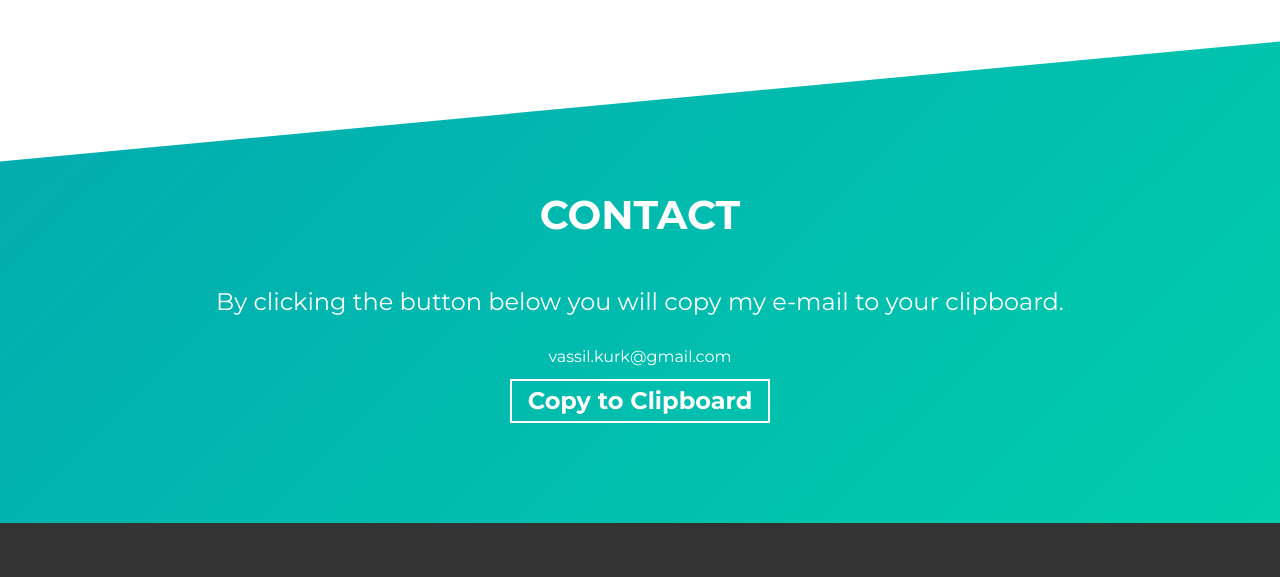
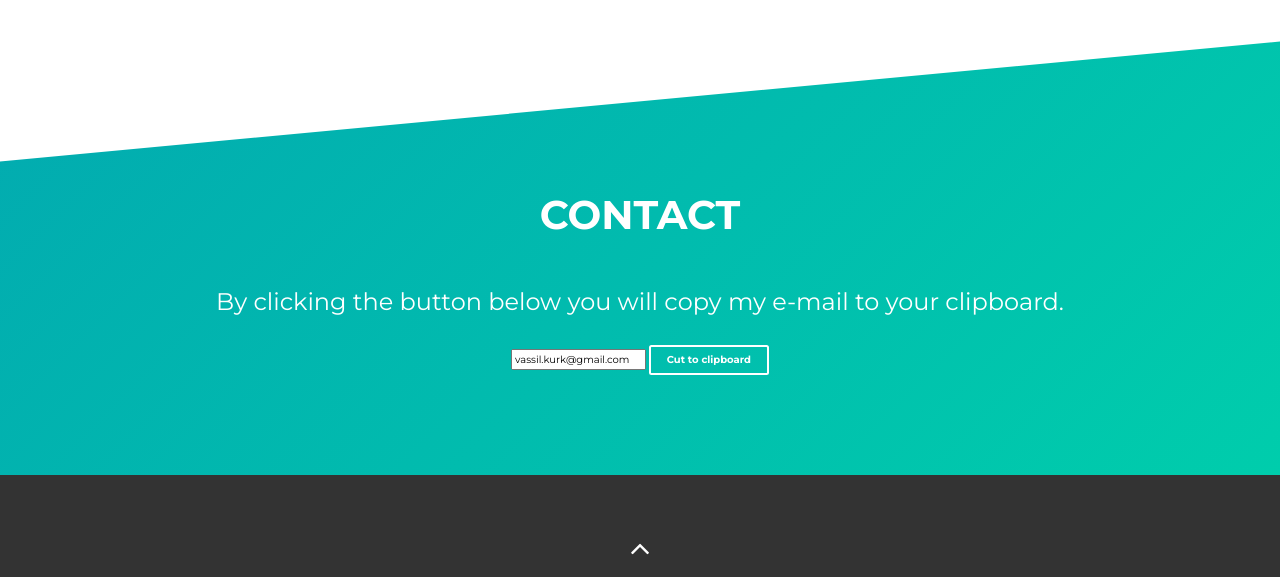
Before and after one commit to skjllnet/portfolio, a website built with Parcel: page src/index.html in a window 1280 px wide. Shown: the part 2870-3447 px from the top of the page. Built offline with nearby package versions, Linux system fonts and the light colour scheme.

Commit message:
clipboard functionality

```diff
--- a/src/index.html
+++ b/src/index.html
@@ -8,10 +8,13 @@
 
     <!-- Todo: put here your site title -->
     <title>Vassil | Front-End Engineer</title>
-    <!-- Todo: add some coding keywords below - e.g: (javascript, yourusername, etc) -->
-    <meta name="keywords" content="[username], [name], skill" />
-    <!-- Todo: improve your SEO by adding a small description of you -->
-    <meta name="description" content="[Your name here] | Developer" />
+
+    <meta
+      name="keywords"
+      content="skjllnet, Vassil Kurktchiev, front-end engieer"
+    />
+
+    <meta name="description" content="Vassil Kurktchiev | Front-end Engineer" />
 
     <link
       rel="stylesheet"
@@ -272,14 +275,27 @@
             By clicking the button below you will copy my e-mail to your
             clipboard.
           </p>
-          <p>vassil.kurk@gmail.com</p>
+
+          <!-- Copy to clipboard functionality -->
+          <div class="cta-container">
+            <input type="text" value="vassil.kurk@gmail.com" id="bar" />
+            <button
+              class="btn cta-btn cta-btn--resume"
+              data-clipboard-action="cut"
+              data-clipboard-target="#bar"
+            >
+              Cut to clipboard
+            </button>
+          </div>
+
+          <!-- <p>vassil.kurk@gmail.com</p>
           <a
             rel="noreferrer"
             target="_blank"
             class="cta-btn cta-btn--resume"
             href="mailto:example@email.com"
             >Copy to Clipboard</a
-          >
+          > -->
         </div>
       </div>
     </section>
@@ -313,7 +329,6 @@
       </div>
     </footer>
     <!-- /END Footer Section -->
-
     <script defer type="module" src="index.js"></script>
   </body>
 </html>
```
Also changed, not shown: package.json (+5 -4 lines), 1 other file.
